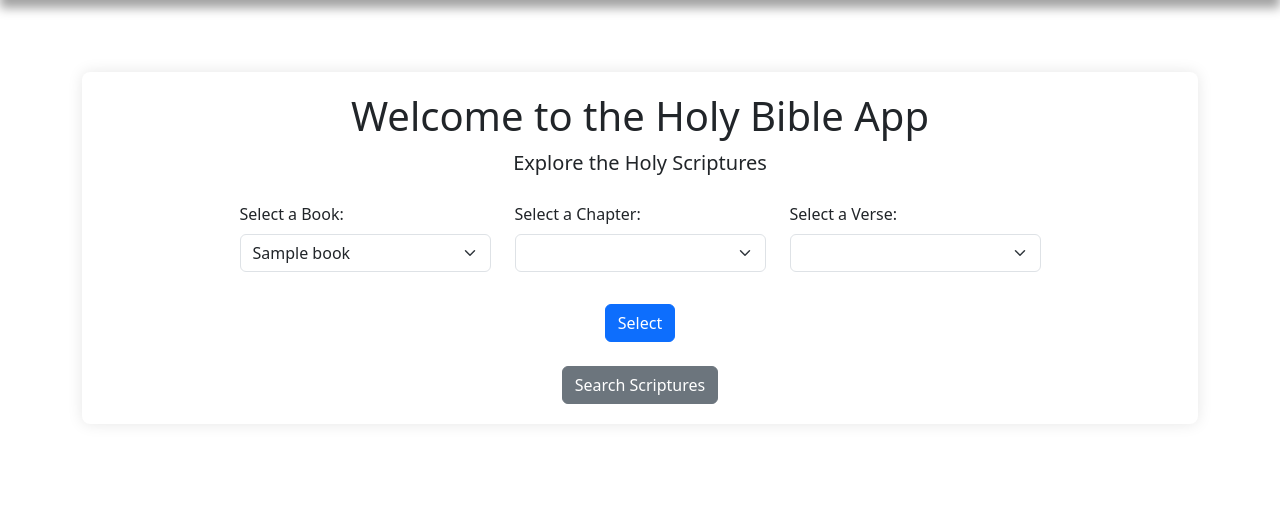
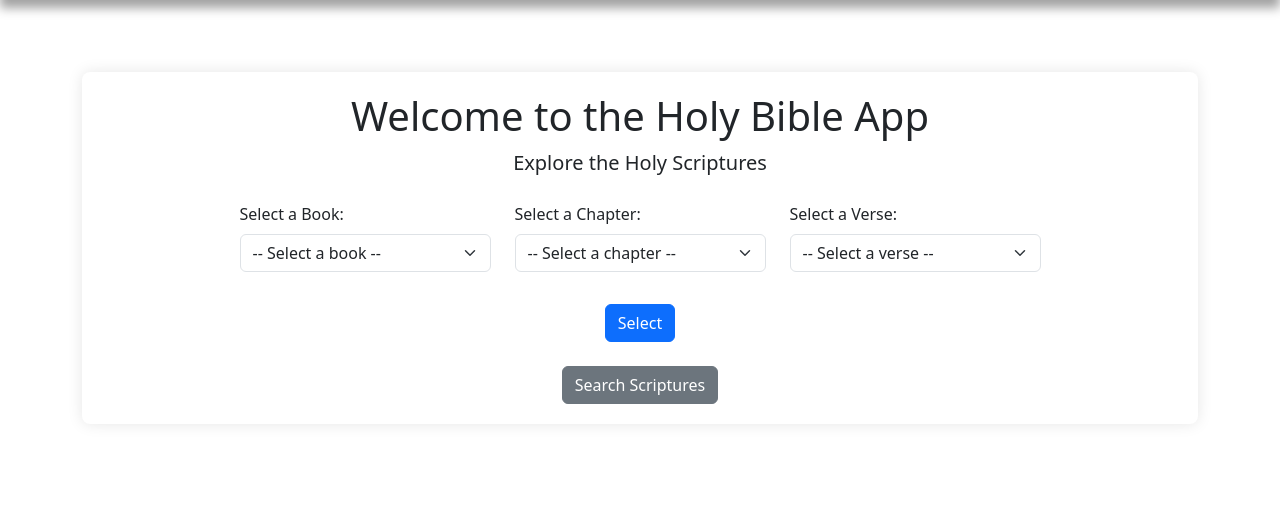
Before and after one commit to Cartha007/bibleapp, a Flask app: template webversion/templates/home.html in a window 1280 px wide. Shown: the part 58-570 px from the top of the page. Run offline with Flask 3, Linux system fonts and the light colour scheme; the template is opened without the code that fills it: most values are stand-ins (such as "Sample title", 1, 10 or a date in 2020); lists and menus that the app fills with data are empty; parts of the project's set-up code (start-up, migrations or seed data) failed here and were passed over.

Commit message:
Implemented the dependent dropdown list

```diff
--- a/webversion/app.py
+++ b/webversion/app.py
@@ -35,6 +35,13 @@ class Bible:
 
     def get_chapters(self):
         return list(_ for _ in self.books_data.values().keys())
+
+    def get_book_chapters(self, book_name):
+        return list(self.books_data.get(book_name, {}).keys())
+
+    def get_chapter_verses(self, book_name, chapter):
+        chapters = self.books_data.get(book_name, {})
+        return chapters.get(chapter, [])
 
     def fetch_books(self):
         books = {verse['book']: verse['book_name'] for verse in self.data['verses']}
@@ -80,18 +87,28 @@ class Bible:
     def fetch_notes(self):
         return self.notes
 
-
 # Load the data once
 Bible.load_bible_data('bible.json', 'books.json')
 
 
 @app.route('/')
-@app.route('/home')
+@app.route('/home', methods=['GET', 'POST'])
 def home():
     bible = Bible()
     metadata = bible.fetch_info()
     books = bible.get_books()
-    return render_template('home.html', active_page='home', bible=bible, metadata=metadata, books=books)
+    chapters = {book : bible.get_book_chapters(book) for book in books}
+    verses = {}
+    for book, chapters_list in chapters.items():
+            for chapter in chapters_list:
+                verses[chapter] = list(bible.get_chapter_verses(book, chapter))
+    return render_template('home.html',
+                           active_page='home',
+                           bible=bible,
+                           metadata=metadata,
+                           books=books,
+                           chapters=chapters,
+                           verses=verses)
 
 @app.route('/search')
 def search():
@@ -104,7 +121,6 @@ def about():
 # @app.route('/feedback')
 # def feedback():
 #     return render_template('feedback.html', active_page='feedback')
-
 
 # Error Pages
 
--- a/webversion/templates/home.html
+++ b/webversion/templates/home.html
@@ -1,10 +1,3 @@
-<!-- To Dos -->
- <!-- Loading data to the page through the books_data variable -->
-  <!-- Display the data properly on the homepage -->
-   <!-- Make sure it displays the verse exactly as it -->
-    <!-- I'll implement displaying the book or chapter only later -->
-
-
 {% extends 'base.html' %}
 
 {% block title %}
@@ -23,7 +16,8 @@
         <div class="row justify-content-center">
             <div class="col-md-3 mb-3">
                 <label for="bookDropdown" class="form-label">Select a Book:</label>
-                <select class="form-select" id="bookDropdown" name="book_name">
+                <select class="form-select" id="bookDropdown" name="book_name" onchange="populateChapters()">
+                    <option value="" selected disabled>-- Select a book --</option>
                     <optgroup label="Old Testament">
                         {% for book in books[:39] %}
                             <option value="{{ book }}">{{ book }}</option>
@@ -38,13 +32,15 @@
             </div>
             <div class="col-md-3 mb-3">
                 <label for="chapterDropdown" class="form-label">Select a Chapter:</label>
-                <select class="form-select" id="chapterDropdown" name="chapter">
+                <select class="form-select" id="chapterDropdown" name="chapter" onchange="populateVerses()">
+                    <option value="" selected disabled>-- Select a chapter --</option>
                     <!-- Options for chapters go here -->
                 </select>
             </div>
             <div class="col-md-3 mb-3">
                 <label for="verseDropdown" class="form-label">Select a Verse:</label>
                 <select class="form-select" id="verseDropdown" name="verse">
+                    <option value="" selected disabled>-- Select a verse --</option>
                     <!-- Options for verses go here -->
                 </select>
             </div>
@@ -61,4 +57,44 @@
     </div>
 </div>
 
+<script>
+    let chapters = {{ chapters|tojson }};
+    let verses = {{ verses|tojson }};
+    let bookSelect = document.getElementById("bookDropdown");
+    let chapterSelect = document.getElementById("chapterDropdown");
+    let verseSelect = document.getElementById("verseDropdown");
+
+    const populateChapters = () => {
+        chapterSelect.innerHTML='<option value="">Select a chapter</option>';
+        verseSelect.innerHTML='<option value="">Select a verse</option>';
+
+        let selectedBook = bookSelect.value;
+        if (selectedBook) {
+            let selectedChapters = chapters[selectedBook] || [];
+            selectedChapters.forEach(function(chapter){
+                let option = document.createElement("option");
+                option.value = chapter;
+                option.text = chapter;
+                chapterSelect.appendChild(option);
+            });
+        }
+    }
+
+    const populateVerses = () => {
+        verseSelect.innerHTML='<option value="">Select a verse</option>';
+
+        let selectedChapter = chapterSelect.value;
+        if (selectedChapter) {
+            let selectedVerses = verses[selectedChapter] || [];
+            selectedVerses.forEach(function(verse){
+                let option = document.createElement("option");
+                option.value = verse;
+                option.text = verse;
+                verseSelect.appendChild(option);
+            });
+        }
+    }
+
+</script>
+
 {% endblock %}
```
